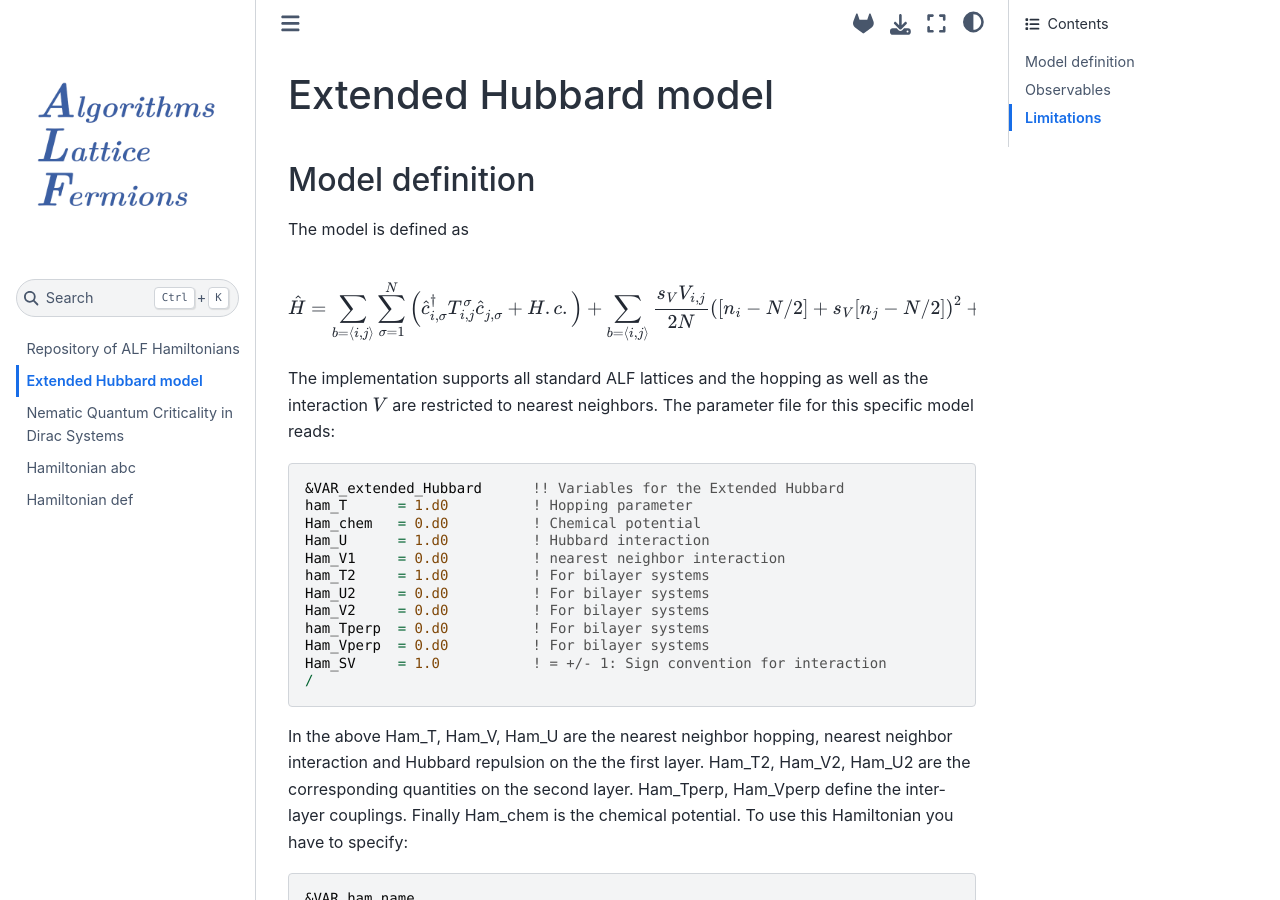
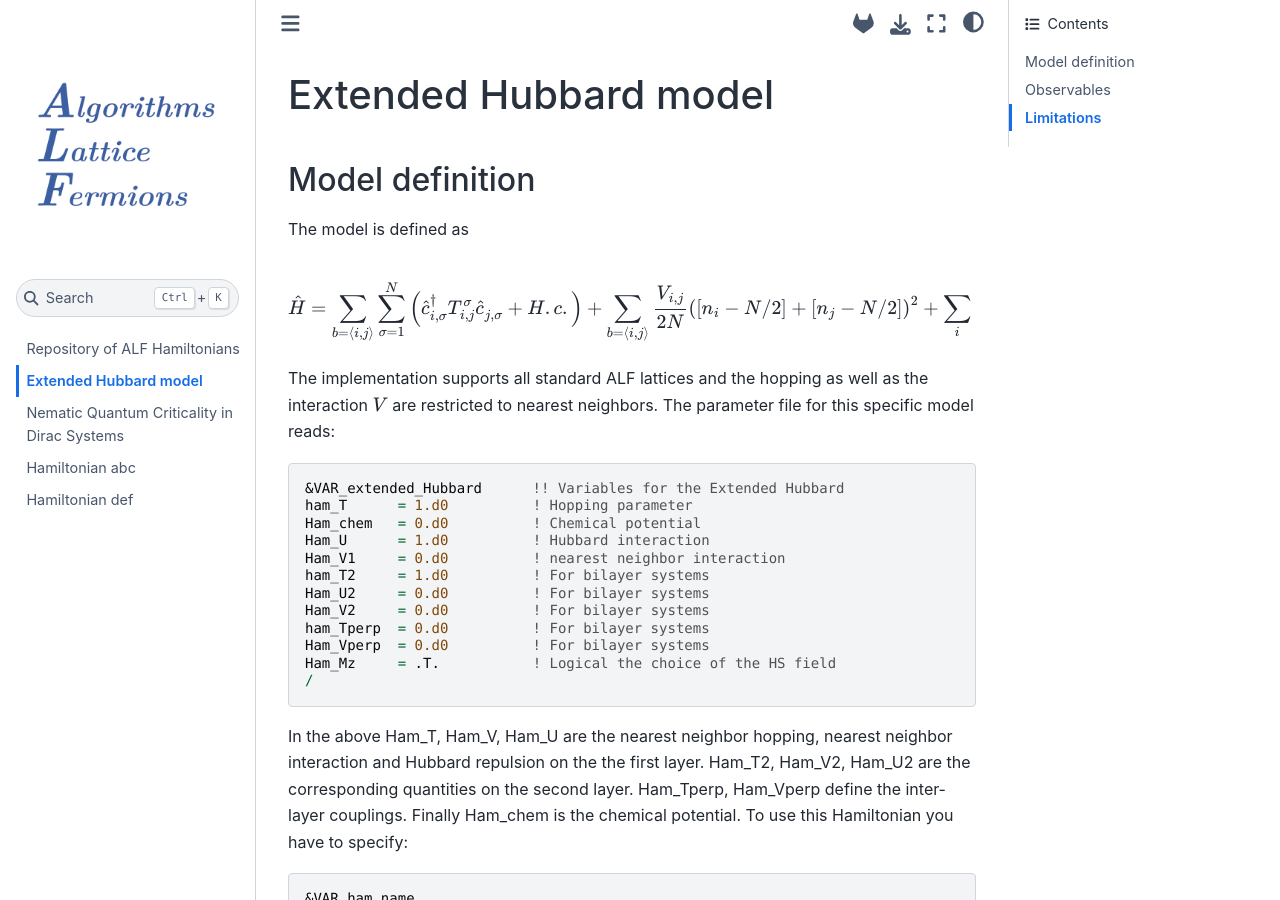
Before and after one commit to ALF-QMC/Hamiltonians, a Jupyter Book: the page built from Hamiltonians/Extended_Hubbard_Model/README.md, in a window 1280 px wide and 900 px high. Built offline with Jupyter Book 1.0.4 settings and Sphinx 7.4.7 and the Sphinx Book theme 1.1.4, drawn with Linux system fonts in a browser that asks for light colours.

Commit message:
Update file README.md

````diff
--- a/Hamiltonians/Extended_Hubbard_Model/README.md
+++ b/Hamiltonians/Extended_Hubbard_Model/README.md
@@ -7,7 +7,7 @@ The model is defined  as
 
 $$
 \hat{H}  =   \sum_{ b =  \left< i,j \right>  } \sum_{\sigma=1}^{N}  \left(
-  \hat{c}^{\dagger}_{i,\sigma} T^{\sigma}_{i,j}    \hat{c}^{}_{j,\sigma}  +  H.c. \right)   +  \sum_{ b=\left< i,j \right> } \frac{s_V V_{i,j}}{2N} \left( [n_{i} - N/2]  +  s_V [ n_{j}  - N/2 ]  \right)^2   + \sum_{i} \frac{U_i}{N} \left( n_i -  \frac{N}{2} \right)^2
+  \hat{c}^{\dagger}_{i,\sigma} T^{\sigma}_{i,j}    \hat{c}^{}_{j,\sigma}  +  H.c. \right)   +  \sum_{ b=\left< i,j \right> } \frac{V_{i,j}}{2N} \left( [n_{i} - N/2]  + [ n_{j}  - N/2 ]  \right)^2   + \sum_{i} \frac{U_i}{N} \left( n_i -  \frac{N}{2} \right)^2
   $$
 
 The  implementation supports all  standard ALF lattices and  the  hopping as  well as  the
@@ -25,7 +25,7 @@ Ham_U2     = 0.d0          ! For bilayer systems
 Ham_V2     = 0.d0          ! For bilayer systems
 ham_Tperp  = 0.d0          ! For bilayer systems
 Ham_Vperp  = 0.d0          ! For bilayer systems
-Ham_SV     = 1.0           ! = +/- 1: Sign convention for interaction
+Ham_Mz     = .T.           ! Logical the choice of the HS field
 /
 ```
 In the above Ham_T, Ham_V, Ham_U are the    nearest  neighbor  hopping, nearest  neighbor  interaction  and Hubbard repulsion on the the first layer.   Ham_T2, Ham_V2, Ham_U2   are  the corresponding quantities  on the second layer.  Ham_Tperp, Ham_Vperp   define  the inter-layer couplings.  Finally Ham_chem  is  the chemical potential.
````
